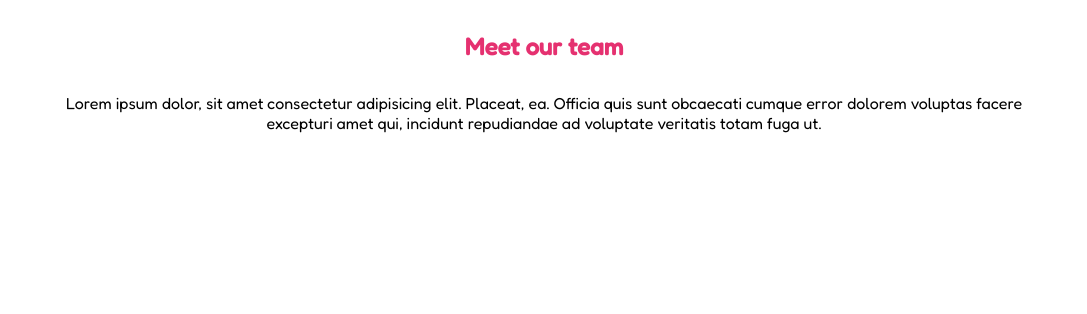
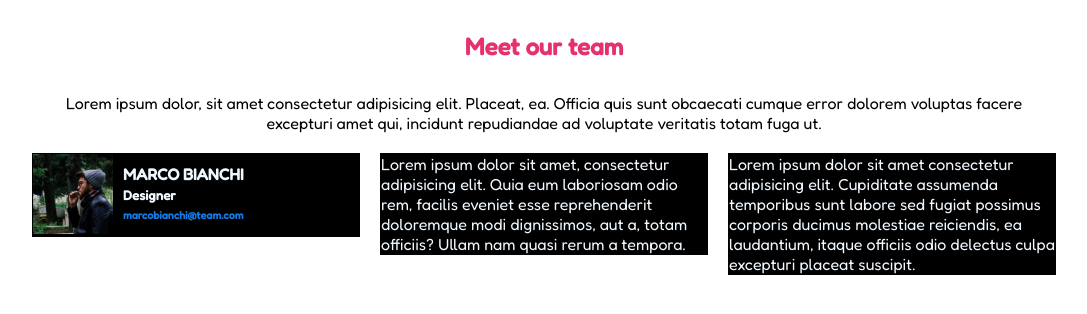
Before and after one commit to Paolacocc/html-css-float-card, a plain HTML site: page index.html in a window 1280 px wide. Shown: the whole page, without its empty margins (96-1183 px from the left). Drawn offline with Linux system fonts and the light colour scheme.

Commit message:
add:first row and first card

```diff
--- a/css/style.css
+++ b/css/style.css
@@ -29,3 +29,37 @@ h1{
     margin: 0 auto 2rem;
     margin-top: 2rem;
 }
+/* introduction */
+.introduction{
+    margin-bottom: 20px;
+}
+/* cards */
+img{
+    width: 80px;
+    float: left;
+}
+.col{
+    width: calc((100% / 3) - (40px / 3));
+    background-color: black;
+    color: aliceblue;
+    border: 1px solid black;
+    float: left;
+
+}
+clearfix::after{
+    content: "";
+    display: table;
+    clear: both
+}
+.middle{
+    margin: 0 20px;
+}
+.card-words{
+    float: left;
+    line-height: 1.3rem;
+    padding:  10px;
+
+}
+.email{
+    color: rgb(16, 122, 229);
+}
--- a/index.html
+++ b/index.html
@@ -16,11 +16,41 @@
 <body>
     <main>
         <section class="container">
+
             <!-- introduction -->
-                <section>
-                    <h1>Meet our team</h1>
-                    <p class="introduction">Lorem ipsum dolor, sit amet consectetur adipisicing elit. Placeat, ea. Officia quis sunt obcaecati cumque error dolorem voluptas facere excepturi amet qui, incidunt repudiandae ad voluptate veritatis totam fuga ut.</p>
+            <section>
+                <h1>Meet our team</h1>
+                <p class="introduction">Lorem ipsum dolor, sit amet consectetur adipisicing elit. Placeat, ea. Officia quis sunt obcaecati cumque error dolorem voluptas facere excepturi amet qui, incidunt repudiandae ad voluptate veritatis totam fuga ut.</p>
             </section>
+            <!-- /indroduction -->
+            <!-- cards -->
+            <section class="cards-section">
+                <section class="row clearfix">
+                    <section class="col">
+                        <section class="card clearfix">
+                            <img src="img/male1.png" alt="marco bianchi">
+                            <section class="card-words">
+                                <h4>MARCO BIANCHI</h4>
+                                <h5>Designer</h5>
+                                <h6 class="email
+                                ">marcobianchi@team.com</h6>
+                            </section>
+                        </section>
+                    </section>
+                    <section class="col middle">
+                        Lorem ipsum dolor sit amet, consectetur adipisicing elit. Quia eum laboriosam odio rem, facilis eveniet esse reprehenderit doloremque modi dignissimos, aut a, totam officiis? Ullam nam quasi rerum a tempora.
+                    </section>
+                    <section class="col">Lorem ipsum dolor sit amet consectetur adipisicing elit. Cupiditate assumenda temporibus sunt labore sed fugiat possimus corporis ducimus molestiae reiciendis, ea laudantium, itaque officiis odio delectus culpa excepturi placeat suscipit.</section>
+
+                </section>
+                <section class="row"></section>
+
+
+            </section>
+            <!-- /cards -->
+
+
+
 
         </section>
     </main>
```
